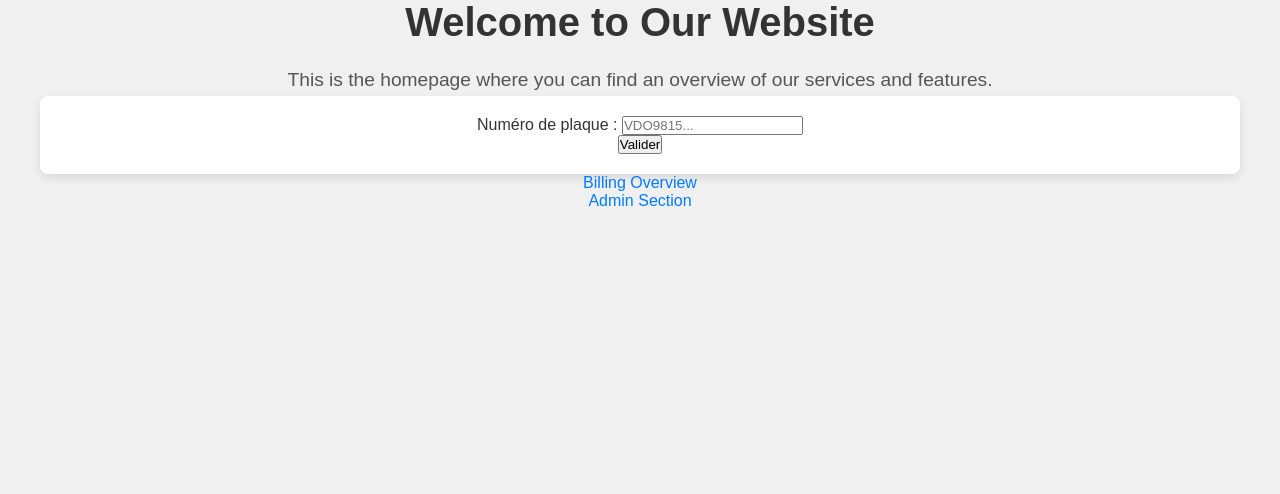
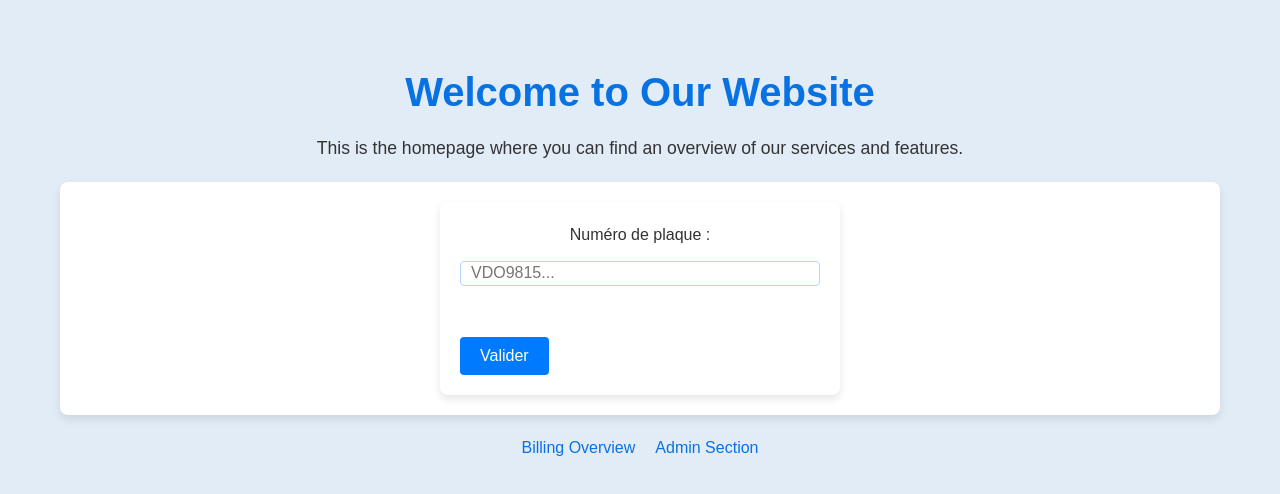
Before and after one commit to Jmuhleman/PDG_gr_12, a React (Create React App) app in the folder frontend/: page / in a window 1280 px wide. Shown: the top 494 px of the page. Built offline with nearby package versions, Linux system fonts and the light colour scheme.

Commit message:
Styling CSS

```diff
--- a/frontend/src/App.css
+++ b/frontend/src/App.css
@@ -1,3 +1,4 @@
+/* Reset default margins and paddings, and set box-sizing */
 * {
   margin: 0;
   padding: 0;
@@ -6,18 +7,18 @@
 
 /* Body styling */
 body {
-  font-family: Arial, sans-serif;
-  background-color: #f0f0f0;
-  color: #333;
-  text-align: center;
-  padding: 50px;
+  font-family: Verdana, Geneva, Tahoma, sans-serif; /* Font family */
+  background-color: #E1ECF7; /* Light blue background */
+  color: #333; /* Dark text color for readability */
+  text-align: center; /* Center-align text */
+  padding: 0; /* Remove default padding */
 }
 
 /* Container styling */
 .container {
   max-width: 600px;
-  margin: 0 auto;
-  background-color: #fff;
+  margin: 20px auto; /* Center container with margin */
+  background-color: #ffffff; /* White background for container */
   border-radius: 8px;
   box-shadow: 0 4px 8px rgba(0, 0, 0, 0.1);
   padding: 20px;
@@ -25,7 +26,7 @@ body {
 
 /* Heading styling */
 h1 {
-  color: #333;
+  color: #0056b3; /* Dark blue for headings */
   font-size: 2.5em;
   margin-bottom: 20px;
 }
@@ -34,5 +35,74 @@ h1 {
 p {
   font-size: 1.2em;
   line-height: 1.6;
-  color: #555;
+  color: #003d6a; /* Medium blue for paragraphs */
 }
+
+/* Form element styling */
+form {
+  display: grid;
+  grid-template-areas: "a b" "c c" "d d";
+  grid-gap: 3px;
+  border-radius: 20px;
+  margin: 50px auto;
+}
+
+form input[type=text],
+form input[type=email] {
+  height: 25px;
+  border: 1px solid #b3d7ff; /* Light blue border */
+  border-radius: 4px;
+}
+
+form input[type=text] {
+  grid-area: a;
+  width: 100%; /* Full width input */
+}
+
+form input[type=email] {
+  grid-area: b;
+}
+
+form input[type=submit] {
+  grid-area: c;
+  background-color: #007bff; /* Primary button color (bright blue) */
+  color: white;
+  cursor: pointer;
+  height: 31px;
+  border: none;
+  border-radius: 4px;
+}
+
+form input[type=submit]:active {
+  background-color: #0056b3; /* Darker blue for hover effect */
+}
+
+form p {
+  color: #007bff; /* Blue color for paragraph text inside form */
+  grid-area: d;
+  text-align: center;
+  font-size: small;
+  margin-top: 0;
+}
+
+/* Navigation styling */
+nav ul {
+  list-style-type: none;
+  padding: 0;
+  margin-top: 20px;
+}
+
+nav li {
+  display: inline;
+  margin: 0 10px;
+}
+
+nav a {
+  color: #0056b3; /* Dark blue for links */
+  text-decoration: none;
+  font-size: 1em;
+}
+
+nav a:hover {
+  text-decoration: underline;
+}
--- a/frontend/src/client/Billing/billing.css
+++ b/frontend/src/client/Billing/billing.css
@@ -1,26 +1,39 @@
+
+
 .billings {
     display: flex;
     flex-direction: row;
     flex-wrap: wrap;
     gap: 1rem;
 }
+
 .billingSummary {
     display: flex;
     gap: 1rem;
     border: solid 1px #ccc;
-    border-radius: 20px 20px;
+    border-radius: 20px;
     padding: 1rem;
     cursor: pointer;
-    ul {
-        list-style-type: none;
-    }
-    .label li {
-        text-align: right;
-    }
-    .data li {
-        text-align: left;
-    }
+    background-color: #f9f9f9; /* Light grey background */
+    box-shadow: 0 2px 5px rgba(0, 0, 0, 0.1); /* Subtle shadow */
+    transition: transform 0.2s ease, box-shadow 0.2s ease;
 }
+
 .billingSummary:active {
     transform: scale(0.9);
+    box-shadow: 0 1px 3px rgba(0, 0, 0, 0.2); /* Slightly darker shadow when active */
 }
+
+.billingSummary ul {
+    list-style-type: none;
+    margin: 0;
+    padding: 0;
+}
+
+.billingSummary .label li {
+    text-align: right;
+}
+
+.billingSummary .data li {
+    text-align: left;
+}
--- a/frontend/src/client/Home/HomePage.jsx
+++ b/frontend/src/client/Home/HomePage.jsx
@@ -1,12 +1,14 @@
 import React from 'react';
 import { Link } from 'react-router-dom';
-import SubmitForm from '../../components/SubmitForm';  // Correct import for PascalCase component
+import SubmitForm from '../../components/SubmitForm';
 import { useClient } from '../hooks/useClient';
 import { useNavigate } from 'react-router-dom';
+import './home.css'
+
 
 function Home() {
     const {setClient } = useClient();
-    const navigate = useNavigate();  // Initialize useNavigate
+    const navigate = useNavigate();
 
     const handleSubmit = (text) => {
         // Ensure setClient is used correctly. Assuming it expects an object with properties.
--- /dev/null
+++ b/frontend/src/client/Home/home.css
@@ -0,0 +1,91 @@
+body {
+    font-family: Verdana, Geneva, Tahoma, sans-serif;
+    background-color: #E1ECF7; /* Light blue background color */
+    margin: 0;
+    padding: 0;
+}
+
+/* Container Styling for Home Page */
+div {
+    text-align: center;
+    padding: 20px;
+}
+
+/* Heading Styling */
+h1 {
+    color: #0872E3; /* Primary color for emphasis */
+    margin-bottom: 10px;
+}
+
+/* Paragraph Styling */
+p {
+    color: #333; /* Dark text color for readability */
+    margin-bottom: 20px;
+    font-size: 1.1em;
+}
+
+/* SubmitForm Styling */
+.submit-form {
+    margin: 0 auto;
+    padding: 20px;
+    background-color: white;
+    border-radius: 8px;
+    box-shadow: 0 4px 8px rgba(0, 0, 0, 0.1);
+    max-width: 400px; /* Set max-width for better layout */
+}
+
+/* Form Element Styling */
+.submit-form label {
+    display: block;
+    margin-bottom: 10px;
+    font-weight: bold;
+}
+
+.submit-form textarea {
+    width: 100%;
+    height: 40px; /* Adjust height for line entry */
+    margin-bottom: 10px;
+    padding: 8px;
+    border: 1px solid #ccc;
+    border-radius: 4px;
+    font-size: 1em;
+}
+
+.submit-form button {
+    background-color: #0872E3; /* Primary button color */
+    color: white;
+    border: none;
+    padding: 10px 20px;
+    border-radius: 4px;
+    cursor: pointer;
+    font-size: 1em;
+}
+
+.submit-form button:hover {
+    background-color: #0258B3; /* Darker shade for hover effect */
+}
+
+/* Navigation Styling */
+nav {
+    margin-top: 20px;
+}
+
+nav ul {
+    list-style-type: none;
+    padding: 0;
+}
+
+nav li {
+    display: inline;
+    margin: 0 10px;
+}
+
+nav a {
+    color: #0872E3; /* Primary link color */
+    text-decoration: none;
+    font-size: 1em;
+}
+
+nav a:hover {
+    text-decoration: underline;
+}
--- a/frontend/src/components/SubmitForm.jsx
+++ b/frontend/src/components/SubmitForm.jsx
@@ -1,4 +1,6 @@
 import React, { useState } from "react";
+import PropTypes from 'prop-types';
+import './submitForm.css'
 
 function SubmitForm({
   label = "Your Information:",
@@ -6,7 +8,7 @@ function SubmitForm({
   buttonText = "Submit",
   onSubmit = () => {}, // Default to an empty function if no handler is provided
 }) {
-  const [text, setText] = useState(); // Initialize with an empty string
+  const [text, setText] = useState(''); // Initialize with an empty string
 
   const handleChange = (event) => {
     setText(event.target.value);
@@ -36,4 +38,11 @@ function SubmitForm({
   );
 }
 
+SubmitForm.propTypes = {
+  label: PropTypes.string,
+  placeholder: PropTypes.string,
+  buttonText: PropTypes.string,
+  onSubmit: PropTypes.func,
+};
+
 export default SubmitForm;
--- /dev/null
+++ b/frontend/src/components/submitForm.css
@@ -0,0 +1,46 @@
+/* Form styling */
+.submit-form {
+    background-color: #ffffff; /* White background */
+    border-radius: 8px; /* Rounded corners */
+    box-shadow: 0 4px 8px rgba(0, 0, 0, 0.1); /* Subtle shadow */
+    padding: 20px; /* Padding inside the form */
+    max-width: 400px; /* Maximum width */
+    width: 100%; /* Full width up to max-width */
+    display: flex;
+    flex-direction: column; /* Stack items vertically */
+  }
+
+  /* Label styling */
+  .form-label {
+    font-size: 1rem;
+    margin-bottom: 10px; /* Space below the label */
+    color: #333; /* Dark grey color for text */
+  }
+
+  /* Input styling */
+  .form-input {
+    width: 100%; /* Full width */
+    padding: 10px; /* Padding inside the input */
+    border: 1px solid #ccc; /* Light grey border */
+    border-radius: 4px; /* Slightly rounded corners */
+    font-size: 1rem; /* Font size */
+    margin-bottom: 20px; /* Space below the input */
+  }
+
+  /* Button styling */
+  .submit-button {
+    background-color: #007bff; /* Primary blue color */
+    color: #fff; /* White text color */
+    border: none; /* Remove default border */
+    padding: 10px 20px; /* Padding inside the button */
+    border-radius: 4px; /* Slightly rounded corners */
+    font-size: 1rem; /* Font size */
+    cursor: pointer; /* Pointer cursor on hover */
+    transition: background-color 0.3s ease; /* Smooth background color transition */
+    align-self: flex-start; /* Align button to the start of the form */
+  }
+
+  /* Button hover effect */
+  .submit-button:hover {
+    background-color: #0056b3; /* Darker blue on hover */
+  }
--- a/frontend/src/index.css
+++ b/frontend/src/index.css
@@ -1,3 +1,4 @@
+/* Reset default browser styling */
 * {
   margin: 0;
   padding: 0;
@@ -6,11 +7,12 @@
 
 /* Body styling */
 body {
-  font-family: Arial, sans-serif;
-  background-color: #f0f0f0; /* Light grey background */
+  font-family: Arial, sans-serif; /* Font family for text */
+  background-color: #E1ECF7; /* Light blue background */
   color: #333; /* Dark grey text color */
   text-align: center; /* Center-align text */
   padding: 0; /* Remove default padding */
+  line-height: 1.6; /* Line height for better readability */
 }
 
 /* Global container styling */
@@ -18,11 +20,14 @@ body {
   max-width: 1200px; /* Max width for content */
   margin: 0 auto; /* Center the container */
   padding: 20px; /* Padding inside the container */
+  background-color: #ffffff; /* White background for the container */
+  border-radius: 8px; /* Rounded corners for the container */
+  box-shadow: 0 4px 8px rgba(0, 0, 0, 0.1); /* Subtle shadow effect */
 }
 
 /* Global link styling */
 a {
-  color: #007bff; /* Bootstrap blue color */
+  color: #007bff; /* Bright blue color for links */
   text-decoration: none; /* Remove underline from links */
 }
 
@@ -30,15 +35,61 @@ a:hover {
   text-decoration: underline; /* Underline on hover */
 }
 
-/* Basic utility classes */
+/* Utility classes */
 .text-center {
-  text-align: center;
+  text-align: center; /* Center-align text */
 }
 
 .mt-4 {
-  margin-top: 1rem;
+  margin-top: 1rem; /* Margin top for spacing */
 }
 
 .mb-4 {
-  margin-bottom: 1rem;
+  margin-bottom: 1rem; /* Margin bottom for spacing */
 }
+
+/* Form-specific styling */
+form {
+  display: flex;
+  flex-direction: column; /* Stack items vertically */
+  align-items: center; /* Center-align items horizontally */
+  max-width: 400px; /* Maximum width of the form */
+  margin: 0 auto; /* Center the form */
+  padding: 20px; /* Padding inside the form */
+  background-color: #ffffff; /* White background for the form */
+  border-radius: 8px; /* Rounded corners for the form */
+  box-shadow: 0 4px 8px rgba(0, 0, 0, 0.1); /* Shadow effect */
+}
+
+/* Label styling */
+label {
+  font-size: 1rem; /* Font size for labels */
+  margin-bottom: 10px; /* Space below the label */
+  color: #333; /* Dark grey color for text */
+}
+
+/* Input styling */
+input[type="text"] {
+  width: 100%; /* Full width */
+  padding: 10px; /* Padding inside the input */
+  border: 1px solid #ccc; /* Light grey border */
+  border-radius: 4px; /* Slightly rounded corners */
+  font-size: 1rem; /* Font size */
+  margin-bottom: 20px; /* Space below the input */
+}
+
+/* Button styling */
+button[type="submit"] {
+  background-color: #007bff; /* Primary blue color */
+  color: #fff; /* White text color */
+  border: none; /* Remove default border */
+  padding: 10px 20px; /* Padding inside the button */
+  border-radius: 4px; /* Slightly rounded corners */
+  font-size: 1rem; /* Font size */
+  cursor: pointer; /* Pointer cursor on hover */
+  transition: background-color 0.3s ease; /* Smooth background color transition */
+}
+
+button[type="submit"]:hover {
+  background-color: #0056b3; /* Darker blue on hover */
+}
```
Also changed, not shown: 1 other file (tests, documents, lock files or other folders).
